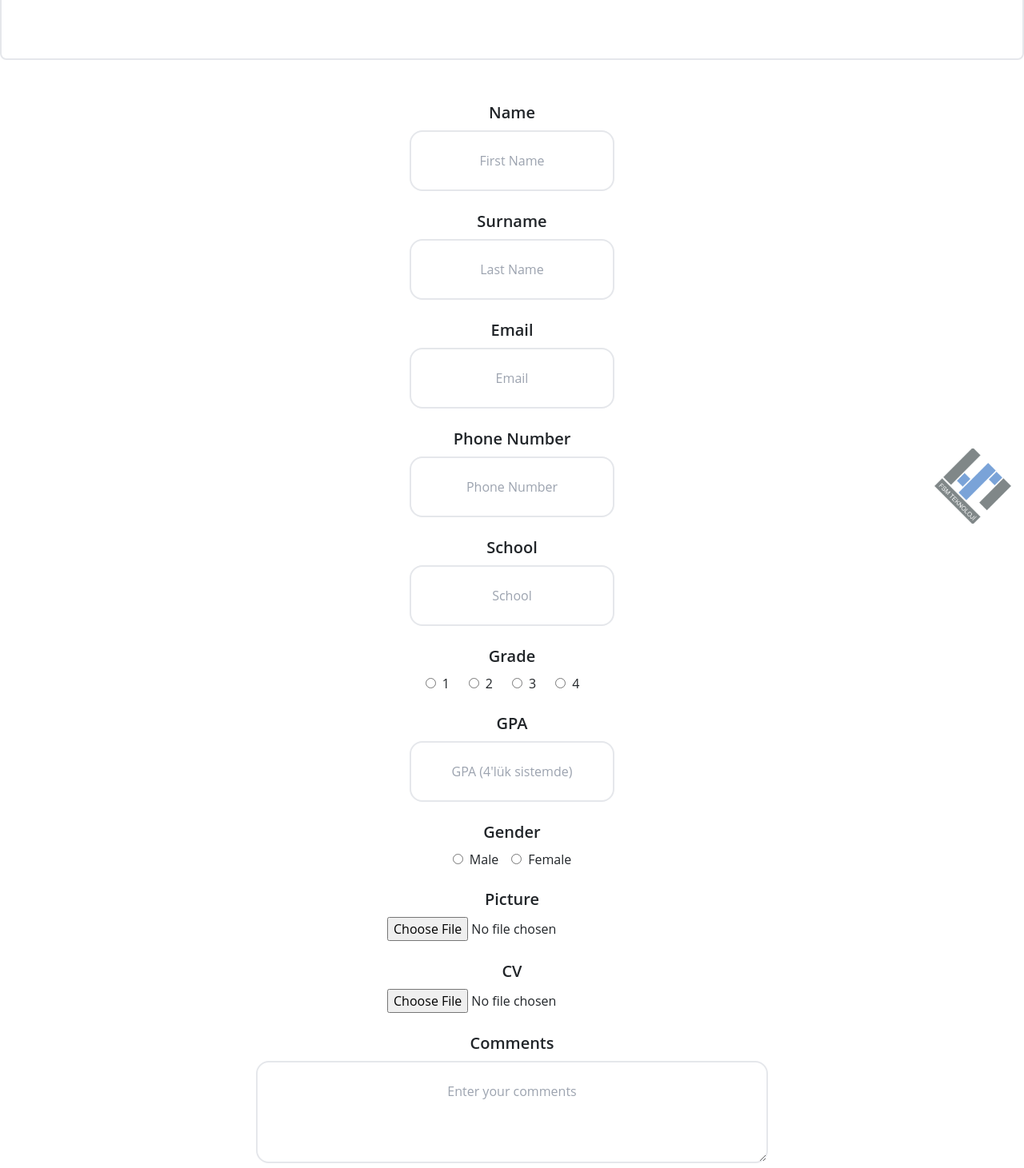
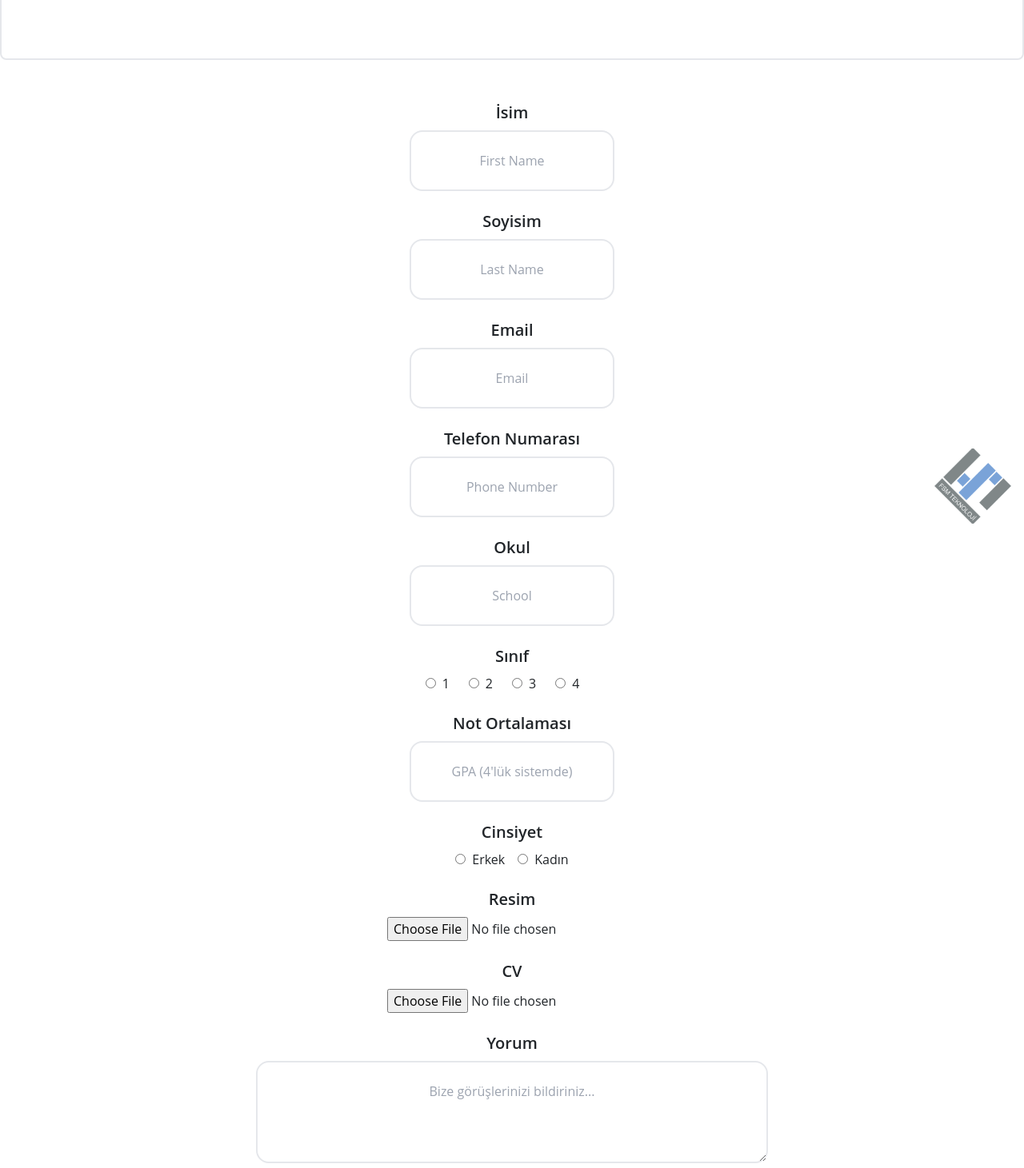
Before and after one commit to MYellowrock/FSM-Website, a React (Create React App) app: page /intern in a window 1280 px wide. Shown: the part 129-1590 px from the top of the page at 80% size. Built offline with nearby package versions, Linux system fonts and the light colour scheme; the HTML template or start-up script is replaced by a standard one.

Commit message:
map-edited

```diff
--- a/public/index.html
+++ b/public/index.html
@@ -2,7 +2,7 @@
 <html lang="en">
   <head>
     <meta charset="utf-8" />
-    <link rel="icon" href="%PUBLIC_URL%/favicon.ico" />
+    <link rel="icon" href="%PUBLIC_URL%/fsmMainLogo.png" />
     <meta name="viewport" content="width=device-width, initial-scale=1" />
     <meta name="theme-color" content="#000000" />
     <meta
@@ -24,7 +24,7 @@
       work correctly both with client-side routing and a non-root public URL.
       Learn how to configure a non-root public URL by running `npm run build`.
     -->
-    <title>React App</title>
+    <title>FSM Bilgi Teknolojileri</title>
   </head>
   <body>
     <noscript>You need to enable JavaScript to run this app.</noscript>
--- a/src/components/Hiring.js
+++ b/src/components/Hiring.js
@@ -4,7 +4,7 @@ function Hiring() {
         <div id="human-sources-form">
           <form className="my-24">
             <label className="block text-center">
-              <span className="block text-xl font-semibold mb-2">Name</span>
+              <span className="block text-xl font-semibold mb-2">İsim</span>
               <input
                 type="text"
                 className="peer border-2 rounded-2xl p-4 w-[256px] text-center"
@@ -14,7 +14,7 @@ function Hiring() {
             </label>
 
             <label className="block text-center mt-6">
-              <span className="block text-xl font-semibold mb-2">Surname</span>
+              <span className="block text-xl font-semibold mb-2">Soyisim</span>
               <input
                 type="text"
                 className="peer border-2 rounded-2xl p-4 w-[256px] text-center"
@@ -35,7 +35,7 @@ function Hiring() {
 
             <label className="block text-center mt-6">
               <span className="block text-xl font-semibold mb-2">
-                Phone Number
+                Telefon Numarası
               </span>
               <input
                 type="tel"
@@ -46,7 +46,7 @@ function Hiring() {
             </label>
 
             <label className="block text-center mt-6">
-            <span className="block text-xl font-semibold mb-2">School</span>
+            <span className="block text-xl font-semibold mb-2">Okul</span>
             <input
               type="text"
               className="peer border-2 rounded-2xl p-4 w-[256px] text-center"
@@ -57,7 +57,7 @@ function Hiring() {
 
           <label className="block text-center mt-6">
               <span className="block text-xl font-semibold mb-2">
-                GPA
+                Mezun Not Ortalaması
               </span>
               <input
                 type="tel"
@@ -68,21 +68,21 @@ function Hiring() {
             </label>
 
             <label className="block text-center mt-6">
-              <span className="block text-xl font-semibold mb-2">Gender</span>
+              <span className="block text-xl font-semibold mb-2">Cinsiyet</span>
               <div className="flex justify-center items-center">
                 <label className="mr-4">
                   <input type="radio" name="gender" value="male" />
-                  <span className="ml-2">Male</span>
+                  <span className="ml-2">Erkek</span>
                 </label>
                 <label>
                   <input type="radio" name="gender" value="female" />
-                  <span className="ml-2">Female</span>
+                  <span className="ml-2">Kadın</span>
                 </label>
               </div>
             </label>
 
             <label className="block text-center mt-6">
-            <span className="block text-xl font-semibold mb-2">Picture</span>
+            <span className="block text-xl font-semibold mb-2">Resim</span>
             <input type="file" accept="image/*" className="peer text-center" name="picture"/>
           </label>
 
@@ -92,10 +92,10 @@ function Hiring() {
           </label>
 
             <label className="block text-center mt-6">
-              <span className="block text-xl font-semibold mb-2">Comments</span>
+              <span className="block text-xl font-semibold mb-2">Yorum</span>
               <textarea
                 className="peer border-2 rounded-2xl p-4 w-1/2 h-32 text-center"
-                placeholder="Enter your comments"
+                placeholder="Bize görüşlerinizi bildiriniz..."
                 name="comments"
               />
             </label>
--- a/src/components/Ik.js
+++ b/src/components/Ik.js
@@ -10,13 +10,13 @@ function Ik() {
         <Link to="/hiring">
           <div className="hiring-intern p-24 border-4 border-solid border-black rounded-3xl flex flex-col justify-center items-center hover:bg-fsm-blue hover:text-white hover:ease-in hover:duration-600">
             <MdWorkOutline className="text-center text-5xl mb-4" />
-            <h1 className="font-semibold text-2xl text-center">İş İlanı</h1>
+            <h1 className="font-semibold text-2xl text-center">İş Başvurusu</h1>
           </div>
         </Link>
         <Link to="/intern">
           <div className="hiring-intern p-24 border-4 border-solid border-black rounded-3xl flex flex-col justify-center items-center hover:bg-fsm-blue hover:text-white hover:ease-in hover:duration-600">
             <PiStudentBold className="text-center text-5xl mb-4" />
-            <h1 className="font-semibold text-2xl text-center">Stajyer İlanı</h1>
+            <h1 className="font-semibold text-2xl text-center">Stajyer Başvurusu</h1>
           </div>
         </Link>
       </div>
--- a/src/components/Intern.js
+++ b/src/components/Intern.js
@@ -4,7 +4,7 @@ function Intern() {
       <div id="human-sources-form">
         <form className="my-24" action="/intern.php" method="post">
           <label className="block text-center">
-            <span className="block text-xl font-semibold mb-2">Name</span>
+            <span className="block text-xl font-semibold mb-2">İsim</span>
             <input
               type="text"
               className="peer border-2 rounded-2xl p-4 w-[256px] text-center"
@@ -14,7 +14,7 @@ function Intern() {
           </label>
 
           <label className="block text-center mt-6">
-            <span className="block text-xl font-semibold mb-2">Surname</span>
+            <span className="block text-xl font-semibold mb-2">Soyisim</span>
             <input
               type="text"
               className="peer border-2 rounded-2xl p-4 w-[256px] text-center"
@@ -35,7 +35,7 @@ function Intern() {
 
           <label className="block text-center mt-6">
             <span className="block text-xl font-semibold mb-2">
-              Phone Number
+              Telefon Numarası
             </span>
             <input
               type="tel"
@@ -46,7 +46,7 @@ function Intern() {
           </label>
 
           <label className="block text-center mt-6">
-            <span className="block text-xl font-semibold mb-2">School</span>
+            <span className="block text-xl font-semibold mb-2">Okul</span>
             <input
               type="text"
               className="peer border-2 rounded-2xl p-4 w-[256px] text-center"
@@ -56,7 +56,7 @@ function Intern() {
           </label>
 
           <label className="block text-center mt-6">
-            <span className="block text-xl font-semibold mb-2">Grade</span>
+            <span className="block text-xl font-semibold mb-2">Sınıf</span>
             <div className="flex justify-center items-center">
               <label className="mr-4">
                 <input type="radio" name="grade" value="first" />
@@ -79,7 +79,7 @@ function Intern() {
 
           <label className="block text-center mt-6">
               <span className="block text-xl font-semibold mb-2">
-                GPA
+                Not Ortalaması
               </span>
               <input
                 type="tel"
@@ -90,21 +90,21 @@ function Intern() {
             </label>
 
           <label className="block text-center mt-6">
-            <span className="block text-xl font-semibold mb-2">Gender</span>
+            <span className="block text-xl font-semibold mb-2">Cinsiyet</span>
             <div className="flex justify-center items-center">
               <label className="mr-4">
                 <input type="radio" name="gender" value="male" />
-                <span className="ml-2">Male</span>
+                <span className="ml-2">Erkek</span>
               </label>
               <label>
                 <input type="radio" name="gender" value="female" />
-                <span className="ml-2">Female</span>
+                <span className="ml-2">Kadın</span>
               </label>
             </div>
           </label>
 
           <label className="block text-center mt-6">
-            <span className="block text-xl font-semibold mb-2">Picture</span>
+            <span className="block text-xl font-semibold mb-2">Resim</span>
             <input type="file" accept="image/*" className="peer" name="picture"/>
           </label>
 
@@ -114,10 +114,10 @@ function Intern() {
           </label>
 
           <label className="block text-center mt-6">
-            <span className="block text-xl font-semibold mb-2">Comments</span>
+            <span className="block text-xl font-semibold mb-2">Yorum</span>
             <textarea
               className="peer border-2 rounded-2xl p-4 w-1/2 h-32 text-center"
-              placeholder="Enter your comments"
+              placeholder="Bize görüşlerinizi bildiriniz..."
               name="comments"
             />
           </label>
--- a/src/components/solutions/SmartStop.js
+++ b/src/components/solutions/SmartStop.js
@@ -36,6 +36,9 @@ function SmartStop() {
     { lat: 38.3552, lng: 38.3095, name: "Malatya", category: "city" },
     { lat: 38.68, lng: 39.2264, name: "Elazığ", category: "city" },
     { lat: 37.8875, lng: 40.9881, name: "Batman", category: "city" },
+    { lat: 38.4924, lng: 43.3831, name: "Van", category: "city" },
+    { lat: 41.1975, lng: 32.6254, name: "Karabük", category: "city" },
+    { lat: 40.978, lng: 27.5145, name: "Tekirdağ", category: "city" },
   ];
   return (
     <div id="smart-stop">
```
Also changed, not shown: public/fsmMainLogo.png (added), 1 other file (tests, documents, lock files or other folders).
